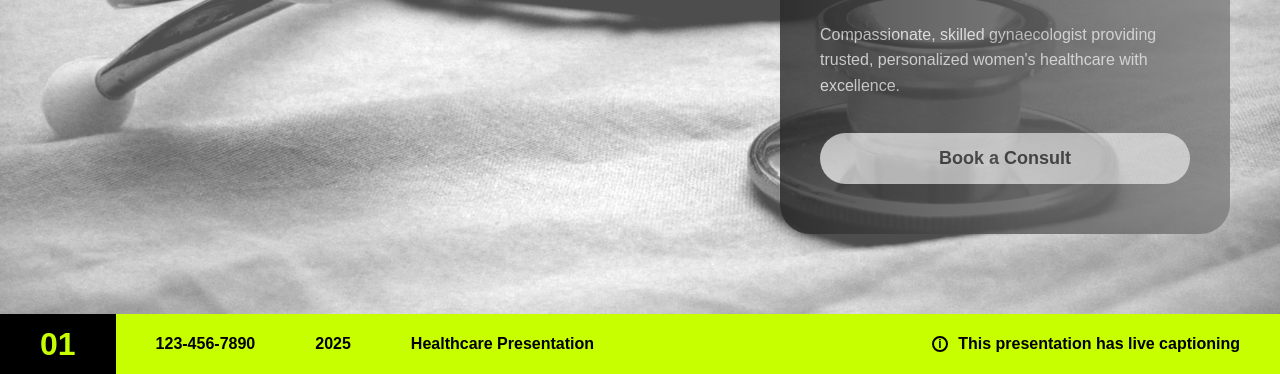
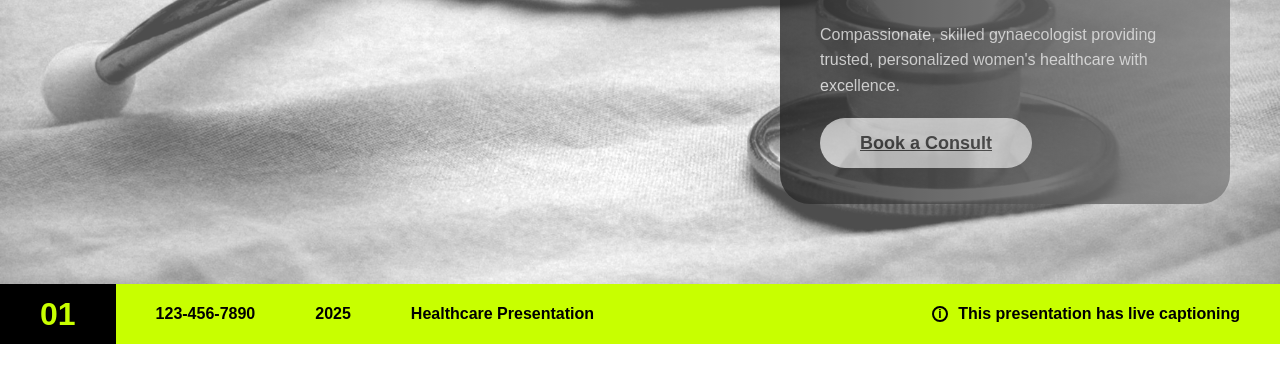
Before and after one commit to bethesujoy009-glitch/doctorOrg, a plain HTML site: page index.html in a window 1280 px wide. Shown: the part 457-831 px from the top of the page. After the commit the page ends 801 px from the top, so only its background shows below. Drawn offline with Linux system fonts and the light colour scheme.

Commit message:
Add booking link to doctor card
Updated the doctor card section to include a link for booking consultations.

```diff
--- a/index.html
+++ b/index.html
@@ -53,7 +53,10 @@
       <p class="doctor-description">
         Compassionate, skilled gynaecologist providing trusted, personalized women's healthcare with excellence.
       </p>
-      <button class="consult-btn">Book a Consult</button>
+      <a href="https://docs.google.com/forms/d/e/1FAIpQLScve5WJdbTvHBTqzDVFddcJKHGYvRc8GM7kMZJQRzNHObQYVw/viewform?usp=dialog"
+         class="consult-btn"
+         role="button">
+         Book a Consult</a>
     </div>
   </section>
 
```
